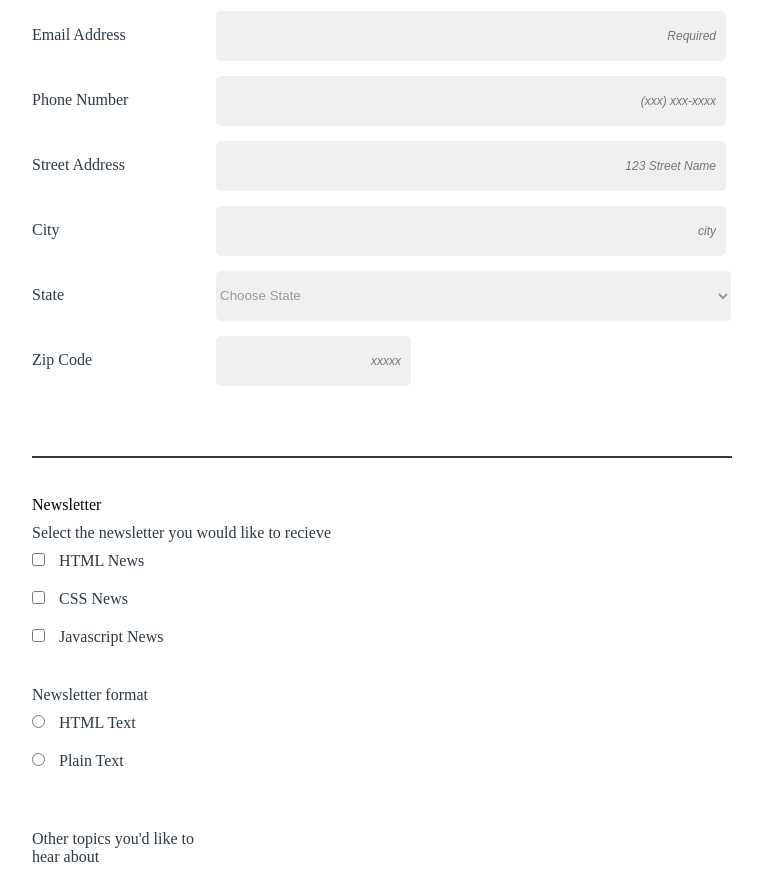
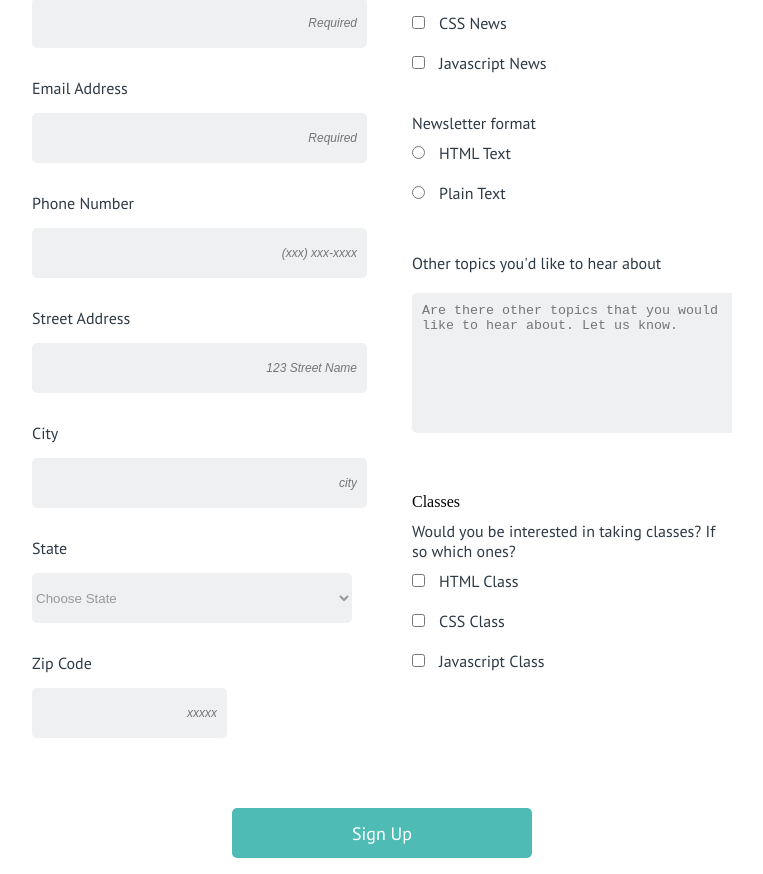
Before and after one commit to morgantaylor/Online-Registration-Form, a plain HTML site: page index.html in a window 1280 px wide. Shown: the part 344-1218 px from the top of the page, without its empty margins (258-1021 px from the left). Drawn offline with Linux system fonts and the light colour scheme; a web font is replaced by a local one.

Commit message:
Added extra section

```diff
--- a/index.html
+++ b/index.html
@@ -5,7 +5,7 @@
 <title>The Code Review</title>
 <meta content="width=device-width, initial-scale=1" name="viewport">
 <link href="style.css" rel="stylesheet" type="text/css">
-<link href"https://fonts.googleapis.com/css?family=PT+Sans|Droid+Serif:700" rel="stylesheet" type="text/css">
+<link href="https://fonts.googleapis.com/css?family=PT+Sans|Droid+Serif:700" rel="stylesheet" type="text/css">
 </head>
 <body>
     <div class="pageWrapper">
@@ -193,7 +193,7 @@
                         <input name="zip" id="zip" placeholder="xxxxx" type="text" value="">
                     </fieldset>
             </section>
-            <hr id="line2" class="single">
+            <hr class="single line2">
             <section class="column right">
                     <fieldset class="newsletter">
                         <legend>Newsletter</legend>
@@ -212,10 +212,26 @@
                         <input class="inlineCheckbox" type="radio" name="format" id="plain_text" value="plain_text">
                         <label class="inlineCheckbox" for="plain_text">Plain Text</label>
                     </fieldset>
-                    <label>Other topics you'd like to hear about</label>
-                    <textarea placeholder="Are there other topics that you would like to hear about. Let us know."></textarea>
-                    <button id="submit" name="submit" type="submit" value="submit">Sign Up</button>
+                    <fieldset class="newsletter" id="textbox">
+                        <label>Other topics you'd like to hear about</label>
+                        <textarea placeholder="Are there other topics that you would like to hear about. Let us know."></textarea>
+                	</fieldset>
                 </section>
+                <hr class="single line2">
+                <section class="column right">
+                	<fieldset class="newsletter">
+                        <legend>Classes</legend>
+                        <p>Would you be interested in taking classes? If so which ones?</p>
+                        <input class="inlineCheckbox" type="checkbox" name="classes" id="html-class" value="html">
+                        <label class="inlineCheckbox" for="html">HTML Class</label><br>
+                        <input class="inlineCheckbox" type="checkbox" name="classes" id="css-class" value="css">
+                        <label class="inlineCheckbox" for="css">CSS Class</label><br>
+                        <input class="inlineCheckbox" type="checkbox" name="classes" id="javascript-class" value="javascript">
+                        <label class="inlineCheckbox" for="javascript">Javascript Class</label>
+                    </fieldset>
+                </section>
+                <br>
+                <button id="submit" name="submit" type="submit" value="submit">Sign Up</button>
               </form>
             <h4>Copyright The Code Review</h4>
         </div><!--End interiorWrapper-->
--- a/style.css
+++ b/style.css
@@ -75,6 +75,7 @@ a button {
     border: none;
 	margin-top:50px;
 	font-size: 18px;
+	clear:both;
 }
 
 a {
@@ -208,7 +209,7 @@ input[placeholder] {
     position: relative;
 }
 
-@media screen and (min-width:760px) and (max-width:920px) {
+@media screen and (min-width:760px) {
     .interiorWrapper {
         max-width: 710px;
         padding: 0;
@@ -234,7 +235,7 @@ input[placeholder] {
         clear: right;
     }
 
-    #line2 {
+    .line2 {
         display: none;
     }
 
@@ -242,6 +243,14 @@ input[placeholder] {
         display: block;
         clear: both;
     }
+
+	#submit {
+		display:relative;
+		position:block;
+		max-width:300px;
+		text-align:center;
+		margin:0 auto;
+	}
 }
 
 @media screen and (min-width:920px) {
@@ -269,9 +278,9 @@ input[placeholder] {
         width: 180px;
     }
 
-    .newsletter label:last-of-type {
-        width: 400px;
-    }
+	#textbox label {
+		width:300px;
+	}
 
     #contact input:last-of-type {
         width: 180px;
```
